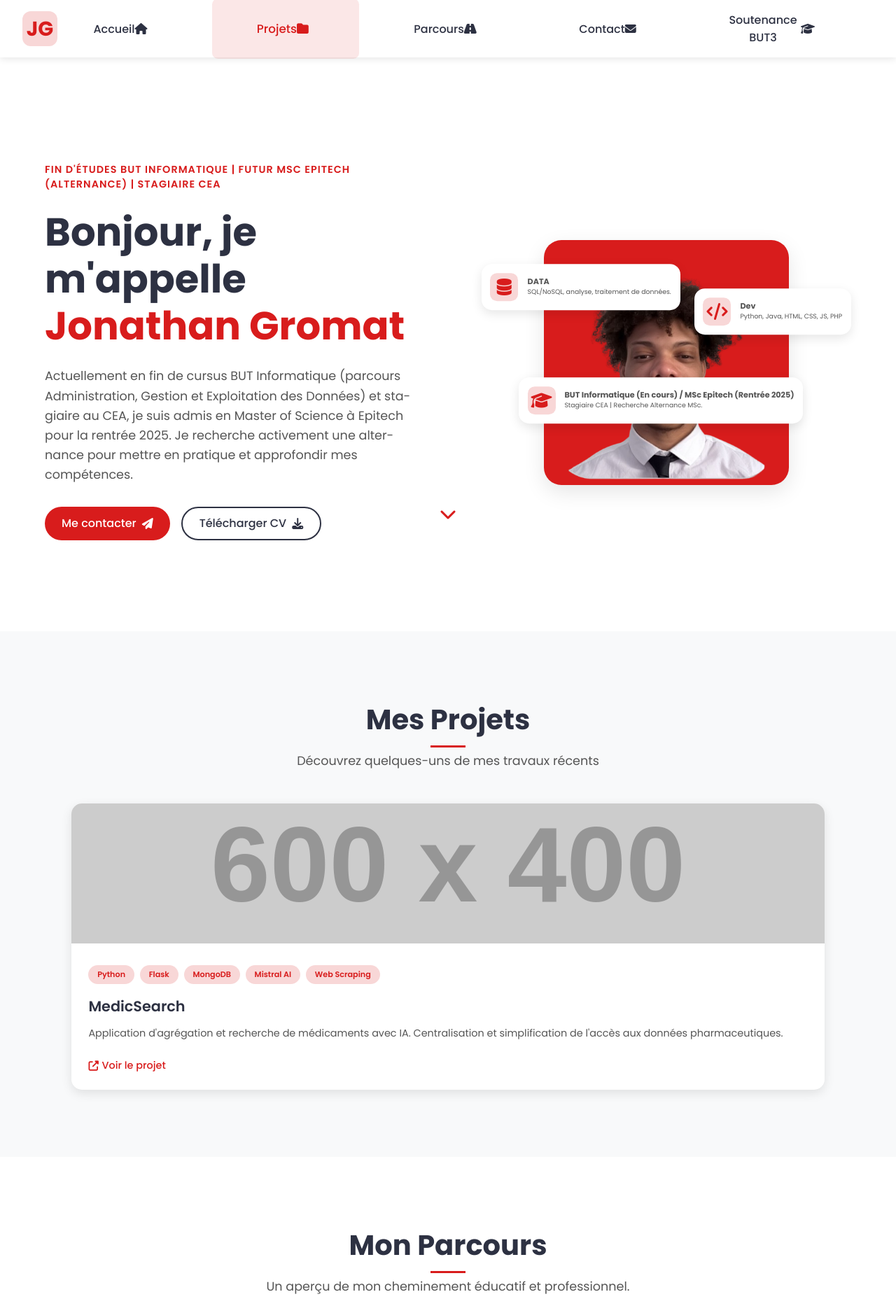
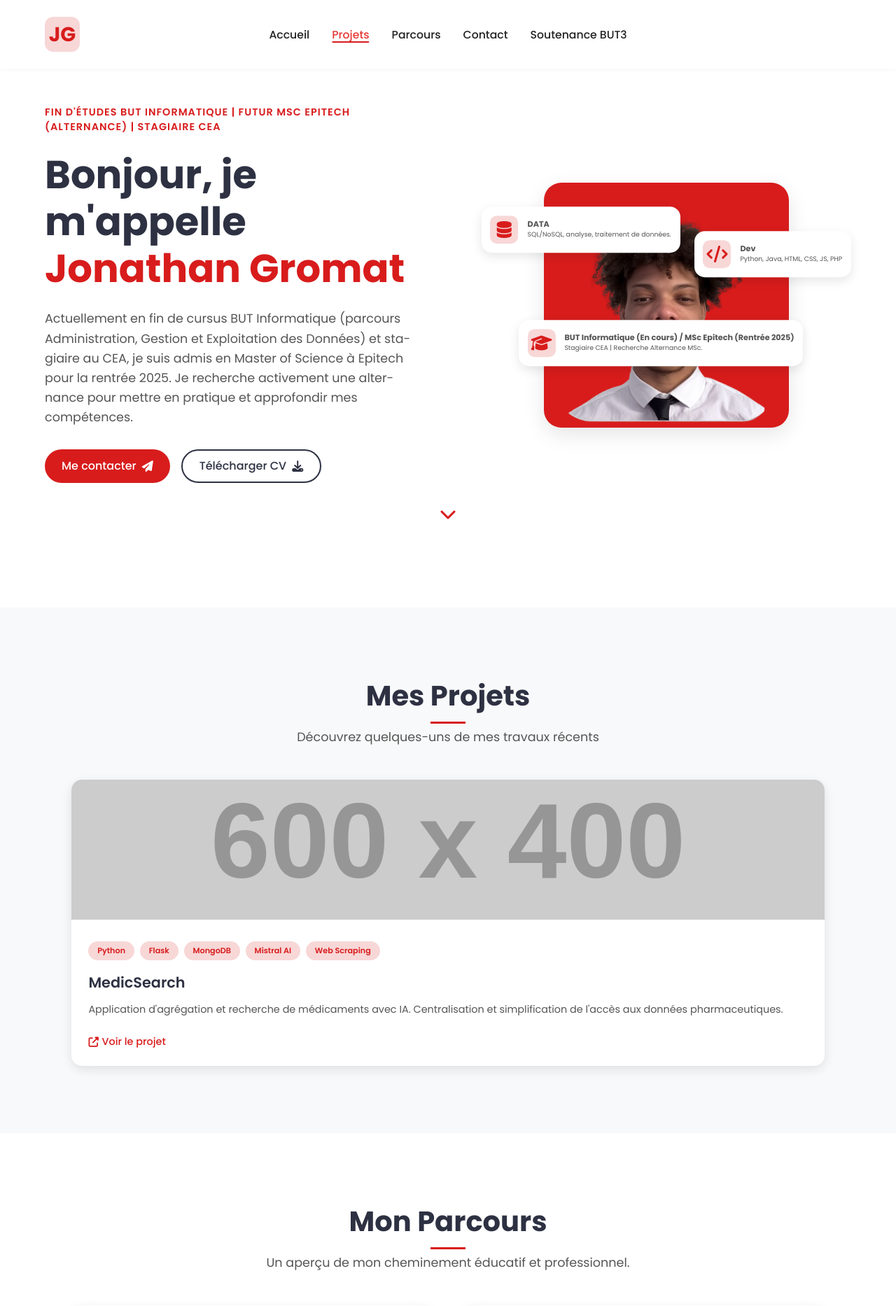
Before and after one commit to jonag972/jonag972.github.io, a PHP site: page / in a window 1280 px wide. Shown: the top 1866 px of the page at 70% size. Run offline with PHP 8.4, Linux system fonts and the light colour scheme; grey boxes labelled with a size stand in for pictures from a placeholder-image service; some libraries are stand-ins or nearby versions.

Commit message:
Refactor navbar styles and structure: adjust header layout, improve mobile responsiveness, and streamline navigation links

```diff
--- a/assets/css/styles.css
+++ b/assets/css/styles.css
@@ -100,6 +100,8 @@ header {
     z-index: 100;
     background-color: var(--background-header);
     backdrop-filter: blur(5px);
+    border-bottom: none !important;
+    box-shadow: 0 1px 8px rgba(0,0,0,0.04) !important;
 }
 
 nav {
@@ -210,6 +212,8 @@ nav a::after {
     overflow: hidden;
     align-items: center;
     gap: 4rem;
+    margin-top: 0 !important;
+    padding-top: 0 !important;
 }
 
 .hero-content {
@@ -1317,6 +1321,10 @@ nav a::after {
     }
 }
 
+main {
+    padding-top: 68px !important;
+}
+
 /* Small mobile devices - 320px to 479px */
 @media (max-width: 479px) {
     /* Header adjustments */
@@ -2390,7 +2398,7 @@ nav a::after {
 
 /* Décalage du contenu sous le header fixe */
 main {
-    padding-top: 100px; /* Ajuster selon la hauteur de header */
+    padding-top: 68px; /* Ajusté pour correspondre à la hauteur du header */
 }
 
 /* Uniformisation des grilles de présentation pour tous les blocs */
@@ -2520,7 +2528,7 @@ html {
         flex-direction: row;
         align-items: center;
         gap: 4rem;
-        padding: 6rem 5% 4rem;
+        padding: 0 5% 4rem 5%; /* Supprime le padding-top pour coller au header */
         text-align: left;
     }
 
--- a/navbar.css
+++ b/navbar.css
@@ -1,7 +1,6 @@
 /* ==================== NAVBAR STYLES ==================== */
 
 /* Default desktop navbar styles */
-header {
     position: fixed;
     top: 0;
     left: 0;
@@ -9,14 +8,21 @@ header {
     z-index: 1000;
     display: flex;
     align-items: center;
-    justify-content: space-between;
-    padding: 1rem 2rem;
-    background-color: var(--background-header);
-    backdrop-filter: blur(10px);
-    box-shadow: 0 2px 10px rgba(0, 0, 0, 0.1);
-    transition: all 0.3s ease;
+    justify-content: flex-start;
+    height: 68px;
+    min-height: 68px;
+    padding: 0 32px;
+    background: #fff;
+    box-shadow: 0 1px 8px rgba(0,0,0,0.04);
+    transition: all 0.2s;
+    font-family: 'Poppins', Arial, sans-serif;
 }
 
+.logo {
+    display: flex;
+    align-items: center;
+    margin-right: 48px;
+}
 .logo h1 {
     font-size: 1.8rem;
     font-weight: 700;
@@ -27,6 +33,8 @@ header {
 nav {
     display: flex;
     align-items: center;
+    flex: 1;
+    justify-content: center;
 }
 
 .menu-toggle {
@@ -51,52 +59,76 @@ nav ul {
     list-style: none;
     margin: 0;
     padding: 0;
-    gap: 2rem;
+    gap: 32px;
+    align-items: center;
 }
 
 nav a {
-    color: var(--text-color);
+    color: #222;
     text-decoration: none;
     font-weight: 500;
-    padding: 0.5rem 1rem;
-    border-radius: 8px;
-    transition: all 0.3s ease;
+    font-size: 0.98rem;
+    padding: 0;
+    border-radius: 0;
+    background: none;
+    transition: color 0.15s;
     position: relative;
-}
-
-nav a.active, nav a:hover {
-    color: var(--primary-color);
-    background-color: rgba(216, 28, 28, 0.1);
-}
-
-nav a.active::after, nav a:hover::after {
-    content: '';
-    position: absolute;
-    bottom: -5px;
-    left: 50%;
-    transform: translateX(-50%);
-    width: 30px;
-    height: 3px;
-    background-color: var(--primary-color);
-    border-radius: 2px;
+    display: inline-block;
+    box-shadow: none;
+    font-family: 'Poppins', Arial, sans-serif;
 }
 
 nav a::after {
     content: '';
     position: absolute;
-    bottom: -5px;
-    left: 50%;
-    transform: translateX(-50%);
-    width: 0;
-    height: 3px;
-    background-color: var(--primary-color);
+    left: 0;
+    right: 0;
+    bottom: 0;
+    height: 2px;
+    background: transparent;
     border-radius: 2px;
-    transition: width 0.3s ease;
+    transition: background 0.2s;
+    display: block;
+}
+
+
+nav a.active, nav a:hover {
+    color: #e53935;
+    background: none !important;
+    box-shadow: none !important;
+    outline: none !important;
+    text-shadow: none;
+}
+
+@media (min-width: 769px) {
+    nav a.active, nav a:hover {
+        background: none !important;
+        box-shadow: none !important;
+        outline: none !important;
+    }
+    nav a.active::after, nav a:hover::after {
+        display: block !important;
+    }
+    nav a:focus {
+        outline: none !important;
+        box-shadow: none !important;
+    }
+}
+
+@media (max-width: 768px) {
+    nav a.active, nav a:hover {
+        background-color: rgba(216, 28, 28, 0.1) !important;
+        color: var(--primary-color) !important;
+        transform: scale(1.05) !important;
+    }
+    nav a::after {
+        display: none !important;
+    }
 }
 
 /* Hide icons on desktop */
-.nav-icon {
-    display: none;
+.nav-icon, nav i.fa, nav i.fas, nav i.fab, nav i.fa-solid, nav i.fa-regular, nav i.fa-light, nav i.fa-thin, nav i.fa-duotone {
+    display: none !important;
 }
 
 .toggle-container {
@@ -210,11 +242,6 @@ nav a::after {
     nav ul.active {
         display: flex !important;
     }
-        gap: 0 !important;
-        list-style: none !important;
-        visibility: visible !important;
-        opacity: 1 !important;
-    }
 
     nav li {
         flex: 1 !important;
@@ -286,16 +313,18 @@ nav a::after {
 
 @media (max-width: 1024px) and (min-width: 769px) {
     header {
-        padding: 1rem 1.5rem;
+        padding: 0 12px;
+        height: 48px;
+        min-height: 48px;
     }
 
     nav ul {
-        gap: 1.5rem;
+        gap: 16px;
     }
 
     nav a {
-        padding: 0.4rem 0.8rem;
-        font-size: 0.9rem;
+        font-size: 0.98rem;
+        padding-bottom: 4px;
     }
 }
 
--- a/navbar.html
+++ b/navbar.html
@@ -3,57 +3,27 @@
         <h1>JG</h1>
     </div>
     <nav>
-        <div class="menu-toggle" aria-label="Toggle navigation menu" aria-expanded="false" role="button" tabindex="0">
-            <span></span>
-            <span></span>
-            <span></span>
-        </div>
         <ul>
             <li><a href="#" data-page="index" class="nav-home">
-                <span class="nav-text">
                 <span class="lang-fr">Accueil</span>
                 <span class="lang-en" style="display:none;">Home</span>
-                </span>
-                <i class="fas fa-home nav-icon"></i>
             </a></li>
             <li><a href="#" data-page="projects" class="nav-projects">
-                <span class="nav-text">
                 <span class="lang-fr">Projets</span>
                 <span class="lang-en" style="display:none;">Projects</span>
-                </span>
-                <i class="fas fa-folder nav-icon"></i>
             </a></li>
             <li><a href="#" data-page="parcours" class="nav-parcours">
-                <span class="nav-text">
                 <span class="lang-fr">Parcours</span>
                 <span class="lang-en" style="display:none;">Journey</span>
-                </span>
-                <i class="fas fa-road nav-icon"></i>
             </a></li>
             <li><a href="#" data-page="contact" class="nav-contact">
-                <span class="nav-text">
                 <span class="lang-fr">Contact</span>
                 <span class="lang-en" style="display:none;">Contact</span>
-                </span>
-                <i class="fas fa-envelope nav-icon"></i>
             </a></li>
             <li><a href="#" data-page="soutenance" class="nav-soutenance">
-                <span class="nav-text">
                 <span class="lang-fr">Soutenance BUT3</span>
                 <span class="lang-en" style="display:none;">BUT3 Defense</span>
-                </span>
-                <i class="fas fa-graduation-cap nav-icon"></i>
             </a></li>
         </ul>
     </nav>
-
-    <div class="toggle-container">
-        <div class="theme-toggle">
-            <i class="fas fa-sun"></i>
-        </div>
-        <div class="lang-toggle">
-            <i class="fas fa-globe"></i>
-            <span class="current-lang">FR</span>
-        </div>
-    </div>
 </header>
```
Lines whose indentation alone changed are shown as unchanged.
